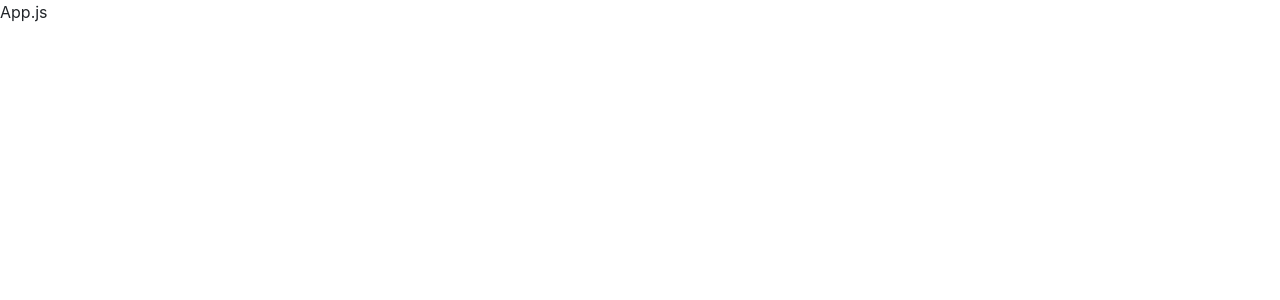
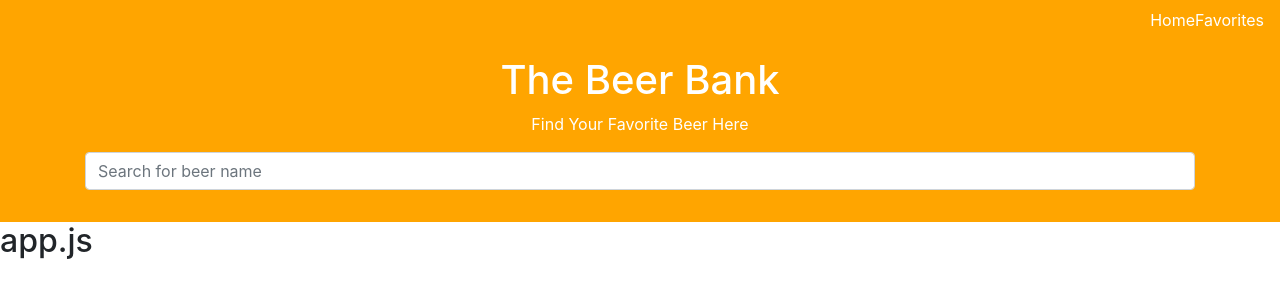
Before and after one commit to mjcampos/beer_bank_challenge, a React (Create React App) app: page / in a window 1280 px wide. Shown: the top 300 px of the page. Built offline with nearby package versions, Linux system fonts and the light colour scheme.

Commit message:
Added HTML and CSS for Navigation component

```diff
--- a/src/components/App.js
+++ b/src/components/App.js
@@ -1,9 +1,13 @@
 import React, {Component} from 'react';
+import Nav from './Nav';
 
 class App extends Component {
 	render() {
 		return (
-			<div>App.js</div>
+			<div>
+				<Nav/>
+				<h2>app.js</h2>
+			</div>
 		);
 	}
 }
--- /dev/null
+++ b/src/components/Nav.js
@@ -0,0 +1,34 @@
+import React, {Component} from 'react';
+import {Navbar, Container, Row, Col, InputGroup, FormControl} from 'react-bootstrap';
+
+class Nav extends Component {
+	render() {
+		return (
+			<div id="Navbar">
+				<Navbar>
+					<Navbar.Collapse className="justify-content-end">
+						<p>Home</p>
+						<p>Favorites</p>
+					</Navbar.Collapse>
+				</Navbar>
+
+				<Container>
+					<Row className="justify-content-center">
+						<Col className="text-center">
+							<h1>The Beer Bank</h1>
+
+							<p>Find Your Favorite Beer Here</p>
+							<InputGroup>
+								<FormControl
+									placeholder="Search for beer name"
+								/>
+							</InputGroup>
+						</Col>
+					</Row>
+				</Container>
+			</div>
+		);
+	}
+}
+
+export default Nav;
--- /dev/null
+++ b/src/index.css
@@ -0,0 +1,8 @@
+#Navbar {
+	background-color: orange;
+	padding-bottom: 2em;
+}
+
+#Navbar > * {
+	color: white;
+}
--- a/src/index.js
+++ b/src/index.js
@@ -1,6 +1,7 @@
 import React from 'react';
 import ReactDOM from 'react-dom';
 import App from './components/App';
+import './index.css';
 
 ReactDOM.render(
 	<App/>,
```
